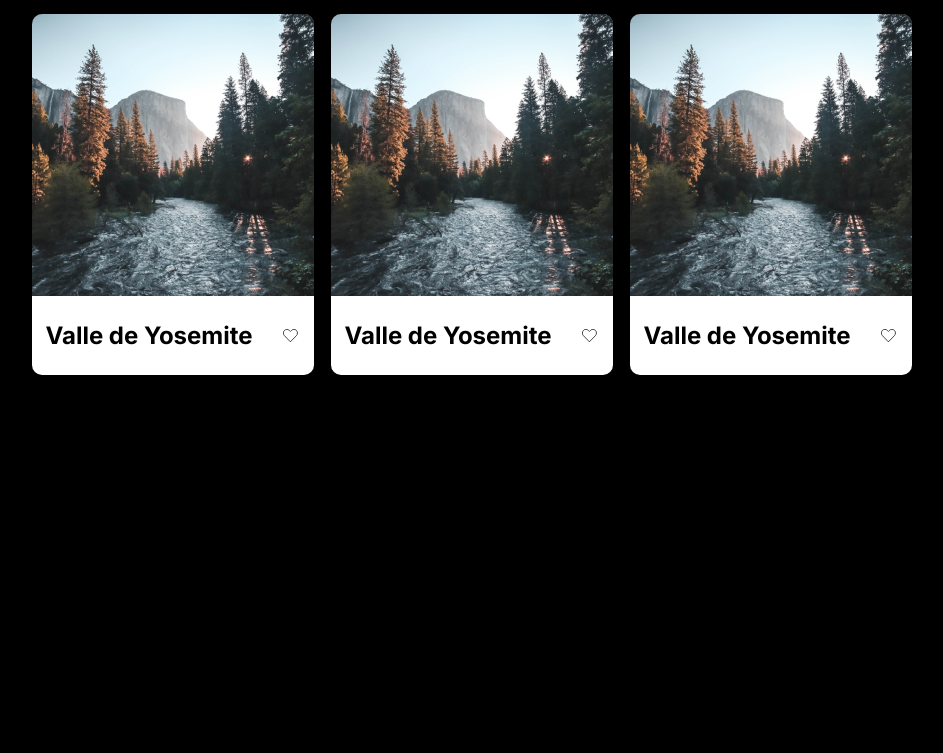
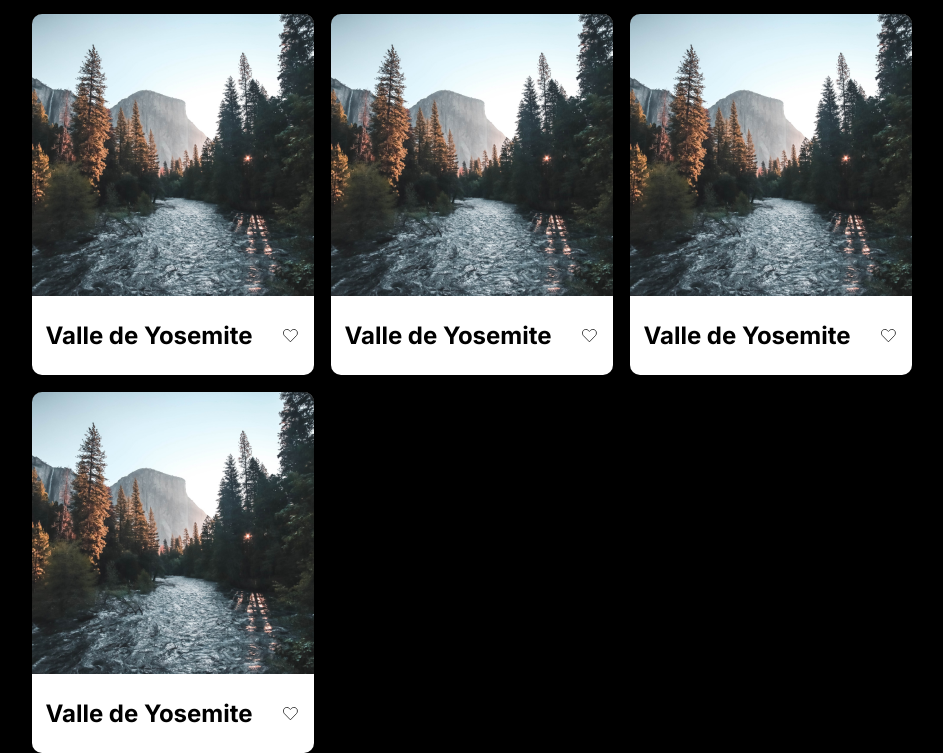
Before and after one commit to SebastianHerreraPC/Proyecto-nuevo, a plain HTML site: page index.html in a window 1280 px wide. Shown: the part 661-1414 px from the top of the page, without its empty margins (168-1111 px from the left). Before the commit the page ends 1036 px from the top, so only its background shows below. Drawn offline with Linux system fonts and the light colour scheme.

Commit message:
card ejemplo

```diff
--- a/index.html
+++ b/index.html
@@ -81,6 +81,13 @@
                 <button class="card__like-button button"></button>
               </div>
             </div>
+            <div class="card">
+              <img src="./images/yoshemite.jpg" alt="" class="card__image" />
+              <div class="card__info">
+                <p class="card__text">Valle de Yosemite</p>
+                <button class="card__like-button button"></button>
+              </div>
+            </div>
           </div>
         </section>
       </main>
```
